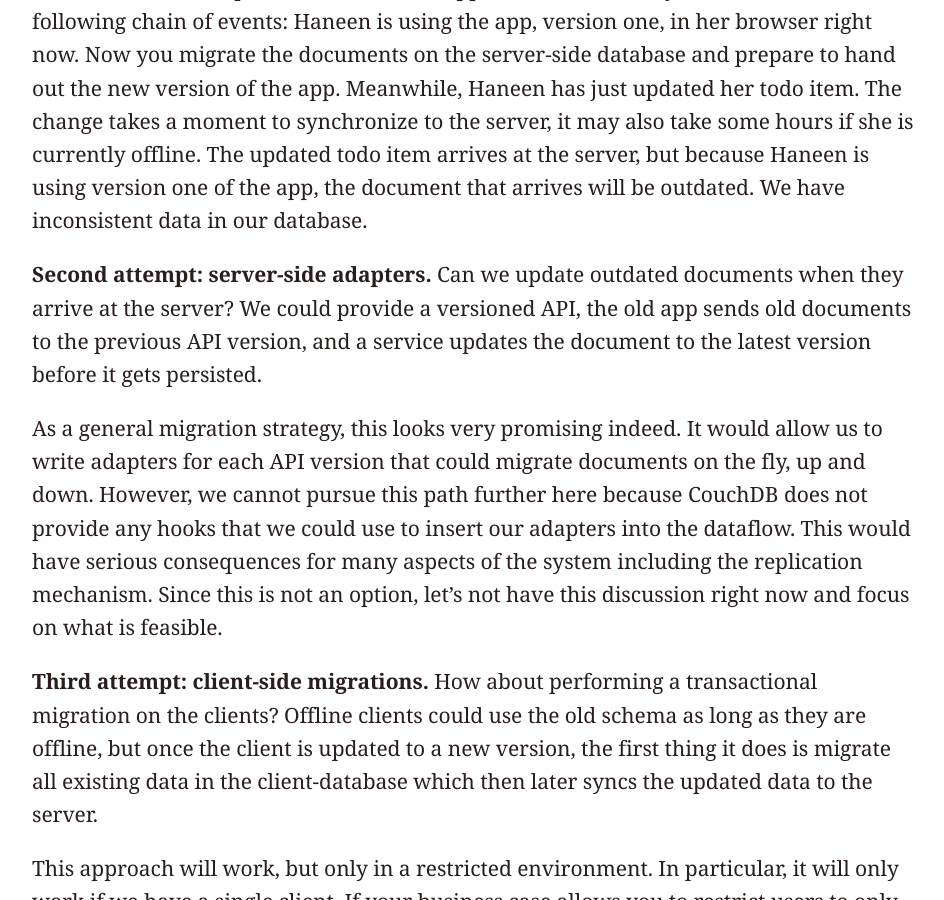
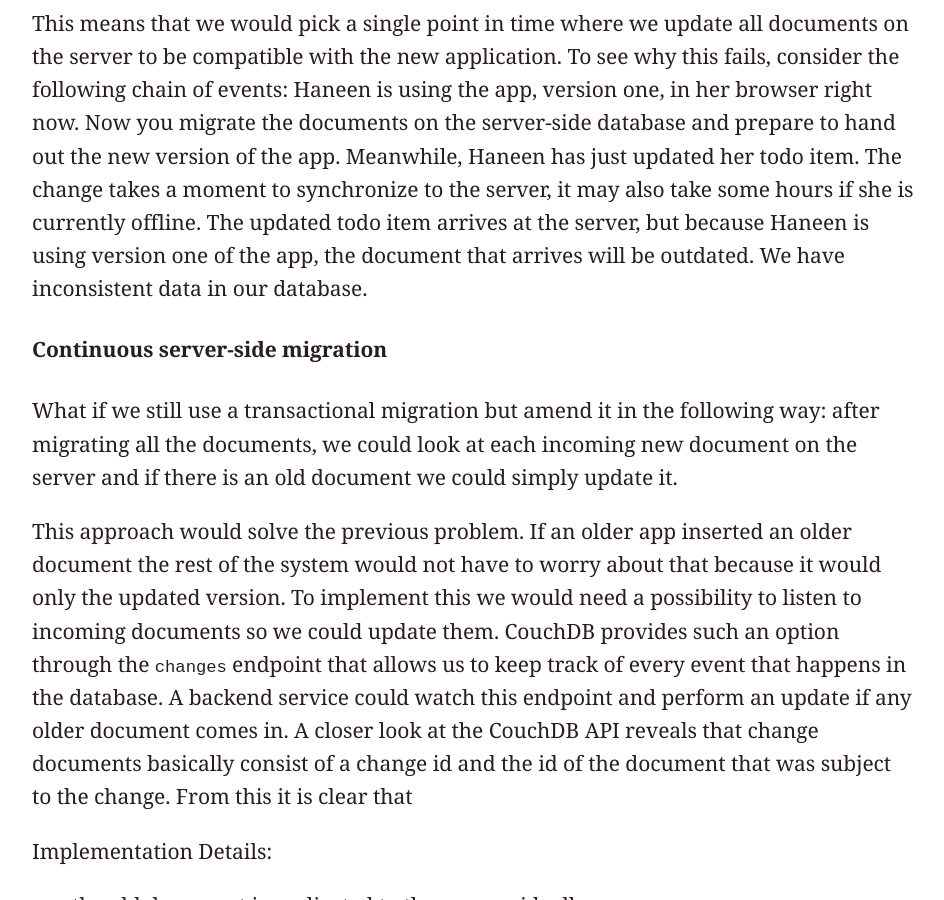
Before and after one commit to jo/sync-tank, a Jekyll site: the page built from migrations.md, in a window 1280 px wide and 900 px high, scrolled down 18219 px. Shown: the whole window, without its empty margins (96-1040 px from the left). Built offline with Jekyll 4.4.1, drawn with Linux system fonts in a browser that asks for light colours; our own code applies the rules of GitHub Pages for plain Markdown files; some of the changed text lies outside the part shown.

Commit message:
more small additions

```diff
--- a/migrations.md
+++ b/migrations.md
@@ -299,15 +299,36 @@ We're not done yet, though. We do have an application that does not break when t
 
 To illustrate the problem, let's get back to our previous example and assume we have a working todo app where we have to upgrade todos from a simple `isDone` to a more detailed `status`. Remember, the app has been live for a while, people are using it in version one and they are working with documents that are stored according to schema version one. If we now want to release version two of the app, we might not reach all users at once because some of them are currently offline thanks to our latest enhancements. So we have to deal with the fact that there are old versions of the app around. And they are working with old versions of the documents. Let's call this the *parallel versions problem.* How can we perform a proper data migration in this scenario? Here are some not so successful attempts to get a feeling for why this problem is tricky.
 
-**First attempt: transactional server-side migration.** Why can't we just reuse the strategy that has worked well before and update all existing documents on the server?
+#### Transactional server-side migration
+
+Why can't we just reuse the strategy that has worked well before and update all existing documents on the server?
 
 This means that we would pick a single point in time where we update all documents on the server to be compatible with the new application. To see why this fails, consider the following chain of events: Haneen is using the app, version one, in her browser right now. Now you migrate the documents on the server-side database and prepare to hand out the new version of the app. Meanwhile, Haneen has just updated her todo item. The change takes a moment to synchronize to the server, it may also take some hours if she is currently offline. The updated todo item arrives at the server, but because Haneen is using version one of the app, the document that arrives will be outdated. We have inconsistent data in our database.
 
-**Second attempt: server-side adapters.** Can we update outdated documents when they arrive at the server? We could provide a versioned API, the old app sends old documents to the previous API version, and a service updates the document to the latest version before it gets persisted.
+#### Continuous server-side migration
+
+What if we still use a transactional migration but amend it in the following way: after migrating all the documents, we could look at each incoming new document on the server and if there is an old document we could simply update it.
+
+This approach would solve the previous problem. If an older app inserted an older document the rest of the system would not have to worry about that because it would only the updated version. To implement this we would need a possibility to listen to incoming documents so we could update them. CouchDB provides such an option through the `changes` endpoint that allows us to keep track of every event that happens in the database. A backend service could watch this endpoint and perform an update if any older document comes in. A closer look at the CouchDB API reveals that change documents basically consist of a change id and the id of the document that was subject to the change. From this it is clear that
+
+
+Implementation Details:
+  - the old document is replicated to the server-side db
+  - we listen to the (-> Global Changes Feed)
+  - the document is migrated and the old version is deleted.
+
+But let's think further: what if the new document gets synced to the old app?
+
+
+#### Server-side adapters
+
+Can we update outdated documents when they arrive at the server? We could provide a versioned API, the old app sends old documents to the previous API version, and a service updates the document to the latest version before it gets persisted.
 
 As a general migration strategy, this looks very promising indeed. It would allow us to write adapters for each API version that could migrate documents on the fly, up and down. However, we cannot pursue this path further here because CouchDB does not provide any hooks that we could use to insert our adapters into the dataflow. This would have serious consequences for many aspects of the system including the replication mechanism. Since this is not an option, let's not have this discussion right now and focus on what is feasible.
 
-**Third attempt: client-side migrations.** How about performing a transactional migration on the clients? Offline clients could use the old schema as long as they are offline, but once the client is updated to a new version, the first thing it does is migrate all existing data in the client-database which then later syncs the updated data to the server.
+#### Client-side transactional migrations
+
+How about performing a transactional migration on the clients? Offline clients could use the old schema as long as they are offline, but once the client is updated to a new version, the first thing it does is migrate all existing data in the client-database which then later syncs the updated data to the server.
 
 This approach will work, but only in a restricted environment. In particular, it will only work if we have a single client. If your business case allows you to restrict users to only have one single device to use with your application, you might be fine, but once any additional clients enter the stage we are in trouble. Here's why: If you have multiple clients, *each one* will have to perform the transactional migration (otherwise we would be back to the problems we encountered with the first attempt). But if each client updates documents in parallel and syncs them accross the system, this will lead to a large number of update conflicts (read more about [update conflicts]() if you are not too familiar with how they can arise). In principal, CouchDB allows you to handle conflicts and even ignore them so they will be solved automatically, but in this scenario, the large number of conflicts can have an impact on the performance of our system.
 
```
Also changed, not shown: notes.md (+2 -0 lines).
